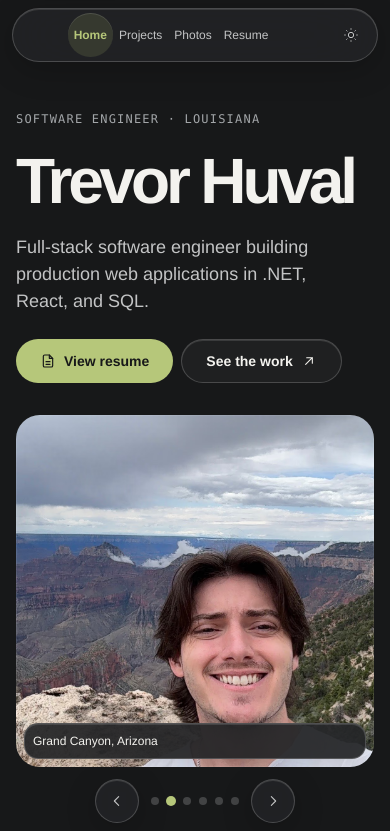
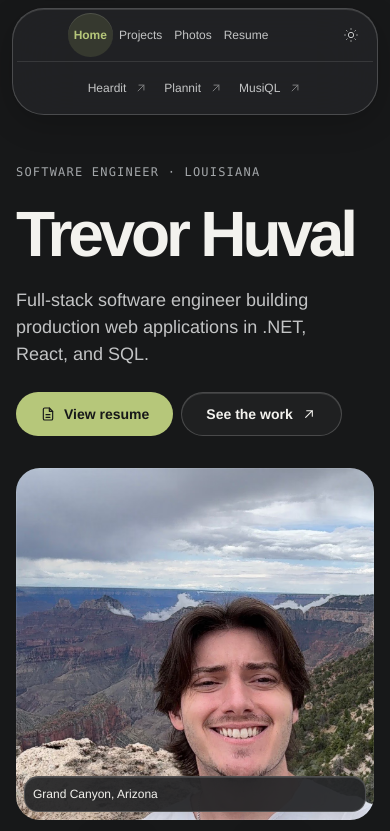
Before and after one commit to TrevorHuval/TrevorHuval.github.io, a React (Vite) app in the folder src/web/: page / in a window 390 px wide. Shown: the top 831 px of the page. Built offline with nearby package versions, Linux system fonts and the light colour scheme.

Commit message:
feat: link to live Heardit in site navigation and projects

```diff
--- a/src/web/src/components/Nav.tsx
+++ b/src/web/src/components/Nav.tsx
@@ -7,8 +7,8 @@ import type { ProfileLinks, QuickLink } from '../content/types'
 /**
  * Wordmark, pages, then two hairline-separated groups: the live apps and the
  * tools. The apps are what the site exists to show, so they are one click away
- * from every page; below 1024px they yield to the pages (the projects page
- * still links to them) so the bar fits a tablet or phone.
+ * from every page; below 1024px they move onto their own row so the links
+ * remain available on a tablet or phone.
  */
 export default function Nav({ links, quickLinks }: { links: ProfileLinks; quickLinks: QuickLink[] }) {
   const [light, setLight] = useState(() => document.documentElement.dataset.theme === 'light')
--- a/src/web/src/content/profile.json
+++ b/src/web/src/content/profile.json
@@ -12,6 +12,10 @@
   },
   "quickLinks": [
     {
+      "label": "Heardit",
+      "href": "https://trevorhuval.com/heardit"
+    },
+    {
       "label": "Plannit",
       "href": "https://trevorhuval.com/plannit"
     },
--- a/src/web/src/content/projects.json
+++ b/src/web/src/content/projects.json
@@ -47,7 +47,7 @@
       "Docker Compose"
     ],
     "repoSlug": "TrevorHuval/Heardit",
-    "liveUrl": null,
+    "liveUrl": "https://trevorhuval.com/heardit",
     "order": 3
   },
   {
--- a/src/web/src/index.css
+++ b/src/web/src/index.css
@@ -219,7 +219,7 @@
 @media (min-width: 1440px) { .hero-carousel-frame { height: 34rem; } }
 @media (max-width: 1023px) {
   .nav-tools { margin-left: auto; }
-  .nav-apps { display: none; }
+  .nav-apps { order: 3; width: 100%; justify-content: center; border-left: 0; border-top: 1px solid var(--color-hairline); padding-left: 0; padding-top: var(--space-unit); }
   .home-hero { gap: var(--space-lg); }
   .hero-name { font-size: clamp(4rem, 9vw, 6rem); }
   .hero-carousel-frame { height: 29rem; }
```
